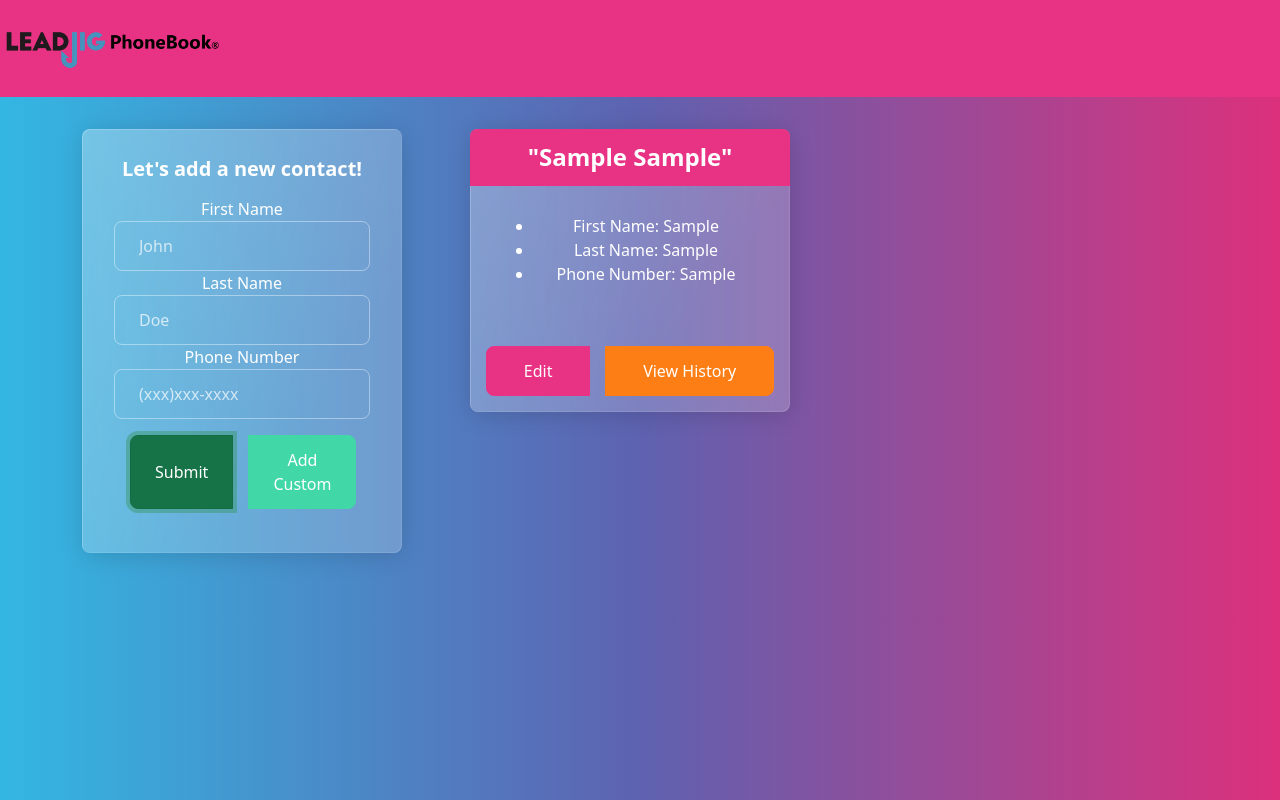
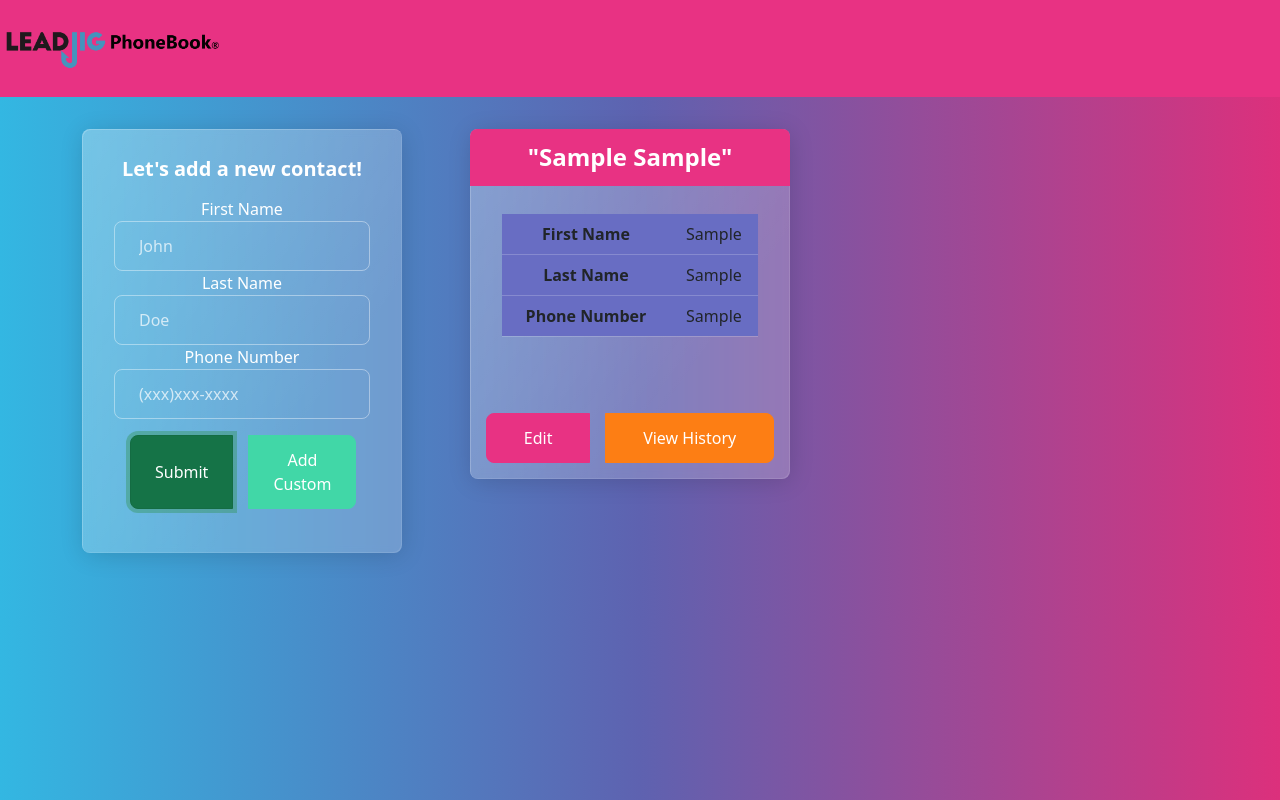
Before and after one commit to julianxlozano/LeadJigPhoneBook, a React (Create React App) app: page / in a window 1280 px wide. Both pictures are taken after typing "Sample", "Sample", "Sample" into the empty fields and a click on the input 181 px from the left and 471 px from the top of the page. Built offline with nearby package versions, Linux system fonts and the light colour scheme.

Commit message:
data display is much cleaner with tables instead of lists

```diff
--- a/src/components/ContactCard.js
+++ b/src/components/ContactCard.js
@@ -20,7 +20,7 @@ const ContactCard = (props) =>{
             let newString = deet.replace(/([A-Z])/g, ' $1');
             let formattedDeet = newString.charAt(0).toUpperCase() + newString.slice(1);
 
-            deets.push(<li key={keyNum}>{`${formattedDeet}: ${props.contact[deet]}`}</li>)
+            deets.push(<tr><th scope="row">{formattedDeet}</th><td>{props.contact[deet]}</td></tr>)
             keyNum += 1
         }
         return deets
@@ -48,7 +48,11 @@ const ContactCard = (props) =>{
                     <div className="contact-cards card border-primary mb-3" style={{maxWidth: '20rem'}}>
                         <h4 className="card-header">"{`${firstName} ${lastName}`}"</h4>
                             <div className="card-body">
-                                <ul>{getDetails()}</ul>
+                                <table class="table">
+                                    <tbody>
+                                    {getDetails()}
+                                    </tbody>
+                                </table>
                             </div>
                             <div className= "btn-group">
                                 <button onClick={()=>setEditing(true)}className="btn btn-primary" >
--- a/src/components/EditHistory.js
+++ b/src/components/EditHistory.js
@@ -16,13 +16,14 @@ const EditHistory = (props) => {
                             if (field === 'id' || field === 'editHistory') continue;
                             let newString = field.replace(/([A-Z])/g, ' $1');
                             let formattedField = newString.charAt(0).toUpperCase() + newString.slice(1);
-                            deets.push(<li key={keyNum}>{`${formattedField}: ${histObj.content[field]}`}</li>)
+                            deets.push(<tr><th scope="row">{formattedField}</th><td>{histObj.content[field]}</td></tr>)
+
                             keyNum += 1
                         }
                     }else{
                         let newString = deet.replace(/([A-Z])/g, ' $1');
                         let formattedDeet = newString.charAt(0).toUpperCase() + newString.slice(1);
-                        deets.push(<li key={keyNum}>{`${formattedDeet}: ${histObj[deet]}`}</li>)
+                        deets.push(<tr><th scope="row">{formattedDeet}</th><td>{histObj[deet]}</td></tr>)
                         keyNum += 1
                 }
             }
@@ -35,9 +36,11 @@ const EditHistory = (props) => {
       <Modal show={true}>
         <Modal.Header>Edit History</Modal.Header>
             <Modal.Body>
-                <ul>
-                {getDetails()}
-                </ul>
+            <table class="table">
+               <tbody>
+                     {getDetails()}
+                </tbody>
+            </table>
 
             </Modal.Body>
 
```
